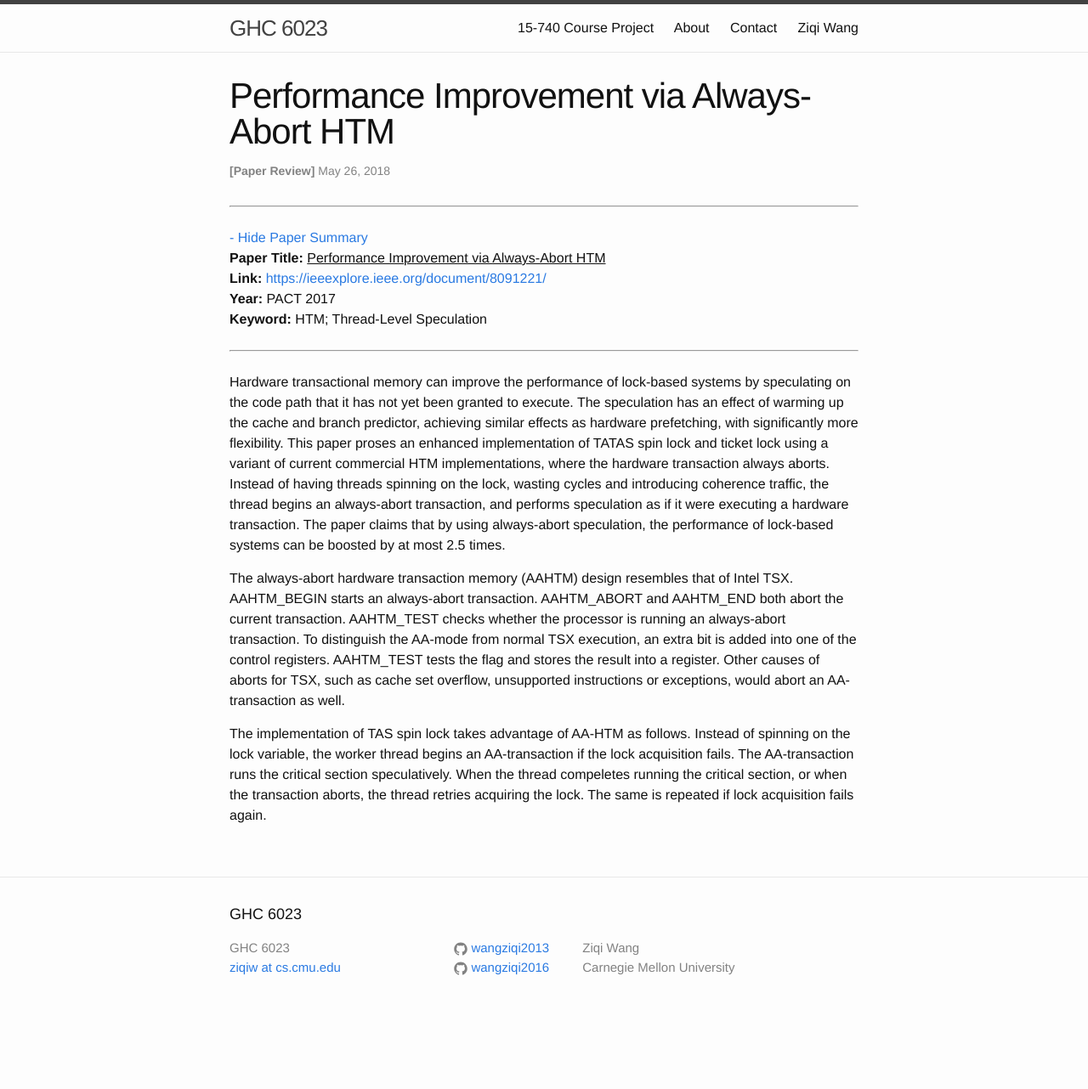
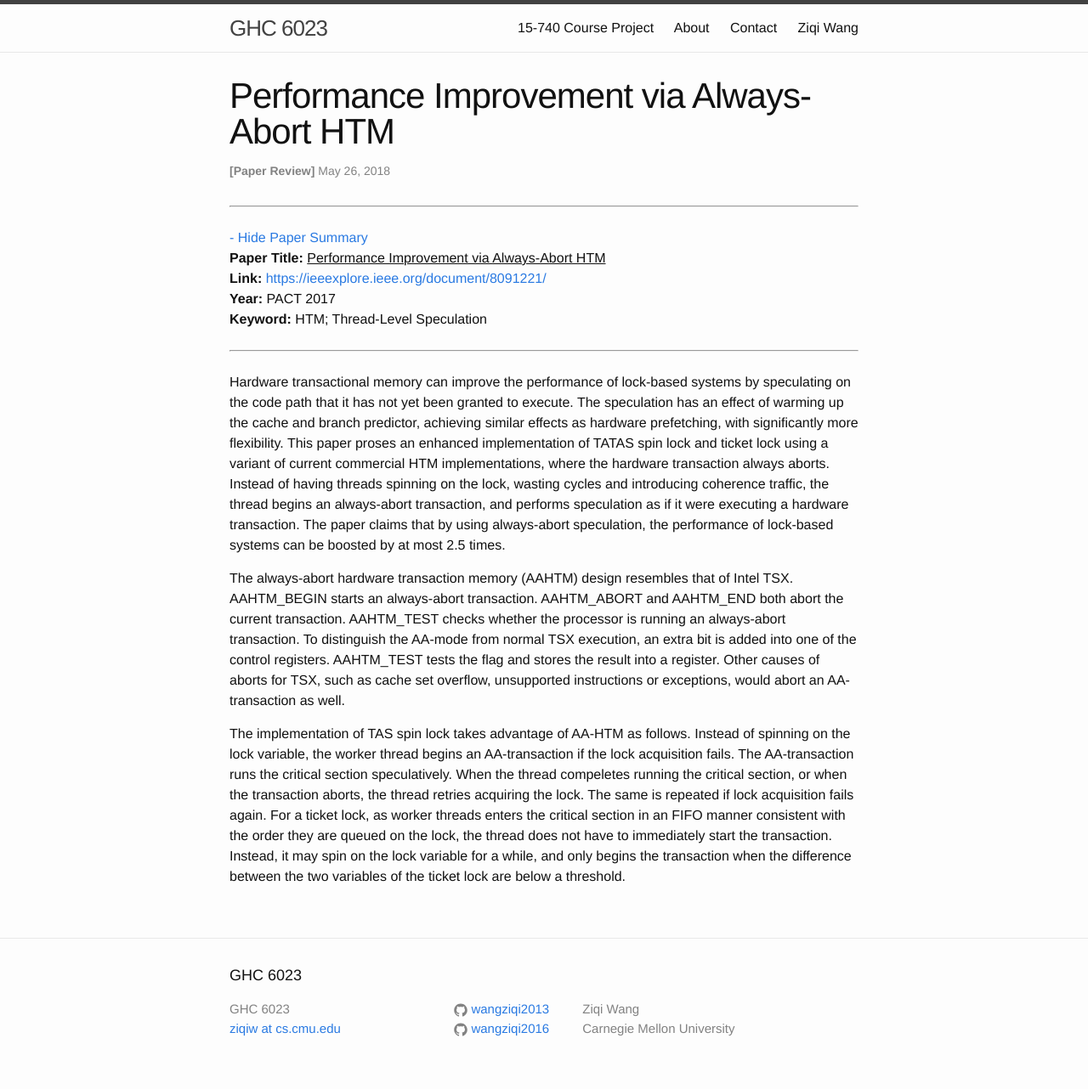
Before and after one commit to wangziqi2013/wangziqi2013.github.io, a Jekyll site: the page built from _posts/2018-05-26-Perf-Improv-via-aahtm.markdown, in a window 1280 px wide. Shown: the whole page at 85% size. Built offline with Jekyll 4.4.1, drawn with Linux system fonts in a browser that asks for light colours; before the commit the page ends 1210 px from its top, so only the background shows below that.

Commit message:
Adding ticket lock

```diff
--- a/_posts/2018-05-26-Perf-Improv-via-aahtm.markdown
+++ b/_posts/2018-05-26-Perf-Improv-via-aahtm.markdown
@@ -33,4 +33,7 @@ as well.
 The implementation of TAS spin lock takes advantage of AA-HTM as follows. Instead of spinning on the lock variable, the
 worker thread begins an AA-transaction if the lock acquisition fails. The AA-transaction runs the critical section
 speculatively. When the thread compeletes running the critical section, or when the transaction aborts, the thread
-retries acquiring the lock. The same is repeated if lock acquisition fails again.
+retries acquiring the lock. The same is repeated if lock acquisition fails again. For a ticket lock, as worker threads
+enters the critical section in an FIFO manner consistent with the order they are queued on the lock, the thread does not
+have to immediately start the transaction. Instead, it may spin on the lock variable for a while, and only begins the
+transaction when the difference between the two variables of the ticket lock are below a threshold.
```
